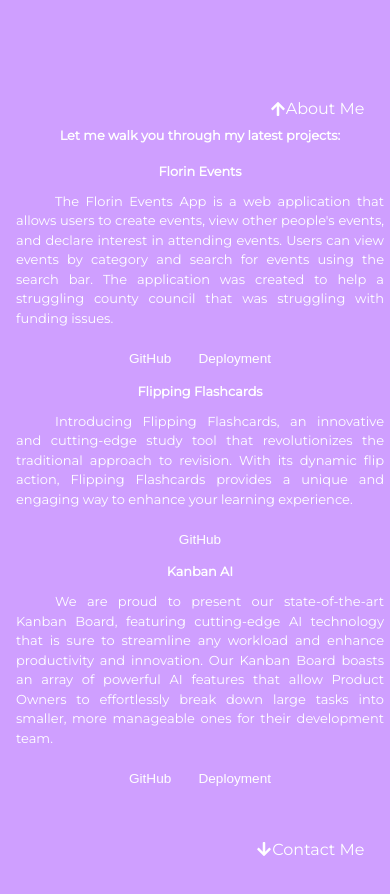
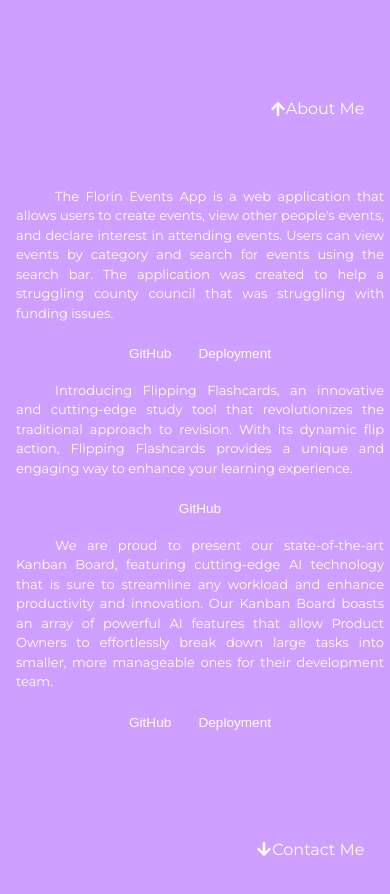
Before and after one commit to kay-dev-uk/Portfolio, a React (Vite) app: page / in a window 390 px wide. Shown: the part 1647-2541 px from the top of the page. Built offline with nearby package versions, Linux system fonts and the light colour scheme.

Commit message:
fix styling 2

```diff
--- a/src/index.css
+++ b/src/index.css
@@ -334,7 +334,7 @@ button {
   }
 
   #projects h2{
-    font-size: 80%;
+    display: none;
   }
 
   .flex-row-reverse-p{
```
